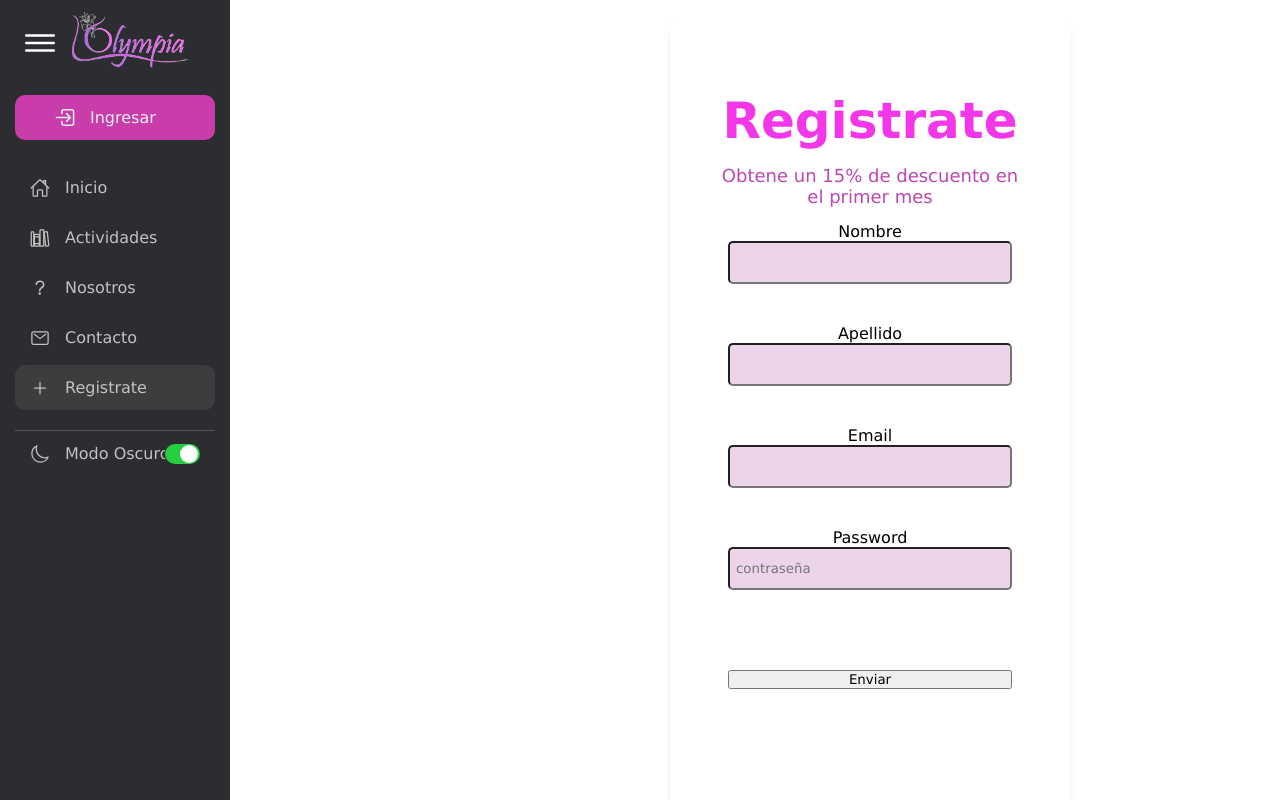
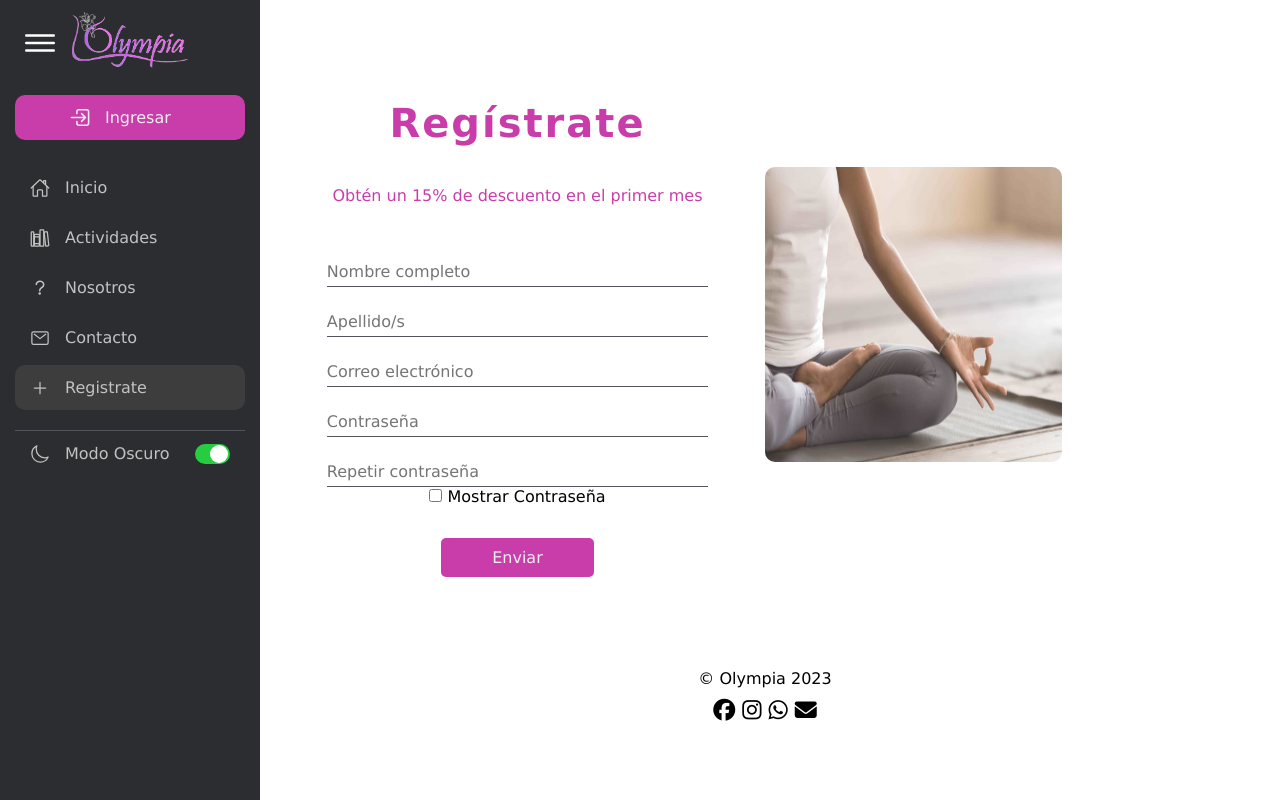
Before and after one commit to olympiaEquipo2/olympia, a plain HTML site: page registrarse.html in a window 1280 px wide. Both pictures are taken after a click on the element 190 px from the left and 453 px from the top of the page. Shown: the top 800 px of the page. Drawn offline with nearby package versions, Linux system fonts and the light colour scheme; no server answers; a web font is replaced by a local one.

Commit message:
actualizacion_231123

```diff
--- a/css/estilo_barra_lateral.css
+++ b/css/estilo_barra_lateral.css
@@ -1,50 +1,5 @@
-/*------Selector universal-------*/
-
-*   {
-    font-family: 'Lucida Sans', 'Lucida Sans Regular', 'Lucida Grande', 'Lucida Sans Unicode', Geneva, Verdana, sans-serif;
-    margin:0;
-    padding: 0;
-    box-sizing: 0;
-}
 
 /*----------Barra lateral-------------*/
-
-@import url('https://fonts.googleapis.com/css2?family=Playfair+Display:wght@400;500&display=swap'); /*Importamos fuentes*/
-:root{
-    --color-barra-lateral: rgb(255,255,255);
-    --color-texto:rgb(0,0,0);
-    --color-texto-menu:rgb(51, 51, 51);
-    --color-boton:rgb(201, 61, 171);
-    --color-boton-texto:rgb(255,255,255);
-    --color-menu-hover: rgb(219, 218, 218);
-    --color-boton-hover:rgb(224, 74, 192);
-    --color-menu-hover-texto: rgb(0,0,0);
-    --color-linea: rgb(173, 173, 173);
-    --color-switch-base: rgb(201,202,206);
-    --color-switch-circulo: rgb(241,241,241);
-    --color-scroll: rgb(0,0,0);
-    --color-scroll-hover: rgb(134,136,144);
-    --color-boton-login: rgb(119, 119, 119);
-}
-
-.modo-oscuro-activado{
-    --color-barra-lateral: rgb(44,45,49);
-    --color-texto:rgb(255,255,255);
-    --color-texto-menu:rgb(194, 194, 194);
-    --color-boton:rgb(201, 61, 171);
-    --color-boton-texto:rgb(238,238,238);
-    --color-boton-hover:rgb(224, 74, 192);
-    --color-menu-hover: rgb(61, 61, 61);
-    --color-menu-hover-texto: rgb(255, 255, 255);
-    --color-linea: rgb(85, 84, 94);
-    --color-switch-base: rgb(39,205,64);
-    --color-switch-circulo: rgb(255,255,255);
-    --color-scroll: rgb(255,255,255);
-    --color-scroll-hover: rgb(134,136,144);
-    --color-boton-login: rgb(151, 151, 151);
-}
-
-
 
 /*Menu*/
 .menu{
@@ -63,7 +18,6 @@
     top: 15px;
     z-index: 100;
 }
-
 
 .barra-lateral{
     position: fixed;
--- a/css/estilo_registro.css
+++ b/css/estilo_registro.css
@@ -1,50 +1,28 @@
-/*
-.container {
-        max-width: 600px;
-        padding: 20px;
-        background-color: #fff;
-        border-radius: 10px;
-        box-shadow: 0 2px 4px rgba(0, 0, 0, 0.1);
-        margin: auto;
-        text-align: center;
-    }
-
-h1 {
-    font-size: 2em;
-    margin-bottom: 10px;
+.form{
+    display: flex;
+    flex-direction: column;
+    justify-content:flex-start;
+    align-items: center;
+    align-content: center;
+    text-align: center;
 }
 
-p {
-    font-size: 1.2em;
-    color: #555;
-}
-*/
-
-
-*{
-    margin: 0;
-    padding: 0;
-    box-sizing: border-box;
+.form_title h1{
+    color: var(--color-boton);
+    text-align: center;
+    letter-spacing: 2px;
+    margin-top: 1em;
+    padding:1em;
+    font-size: 40px;
 }
 
-
-.form{
-    background-color: white;
-    margin: auto ;
-    width: 90%;
-    max-width: 400px;
-    padding: 4.5em 3em;
-    border-radius: 10px;
-    box-shadow: 0 5px 10px -5px rgb(0 0 0 /30%);
-    text-align: center;
-    margin-left: 400px;
-}
-
-.form_title{
-    font-size: 50px;
-    color: #f336e7;
-    margin-bottom: 15px;
-}
+.form_title p {
+        color: var(--color-texto-comentarios);
+        display: block;
+        font-size: 1em;
+        text-align: center;
+        padding-bottom:2em;
+    }
 
 .form_paragraph{
     font-size: 18px;
@@ -52,18 +30,22 @@ p {
     margin-bottom: 15px;
 }
 
-.form_container{
-
-    margin: 10px;
-    display: grid;
-    gap: 2.5em;
+.formContainer{
+    display: flex;
+    flex-direction: column;
+    justify-content:flex-start;
+    align-items: center;
+    border: none;
 }
 
 .form_input{
+    border: none;
+    border-bottom: var(--color-linea) 0.1em solid;
+    color: var(--color-linea);
     width: 100%;
-    padding: 12px 6px;
-    border-radius: 5px;
-    background-color: #ecd5eb;
+    font-size: 1em;
+    padding: 5px 0px;
+    margin-top: 20px;
 
 }
 
@@ -73,3 +55,55 @@ p {
     padding: 10px 0;
     border-radius: 5px;
 }
+
+button.enviar{
+    color:var(--color-boton-texto);
+    width: 50%;
+    padding:10px;
+    font-size: 1em;
+    font-weight: 500;
+    border: none;
+    border-radius: 5px;
+    background-color: var(--color-boton);
+    display:block;
+    margin: 2em auto ;
+    cursor:pointer;
+}
+
+button.enviar:hover{
+    background-color: rgb(224, 74, 192);
+}
+
+.imgContainer{
+    display: none;
+}
+
+@media (min-width: 500px) {
+
+}
+
+@media (min-width: 980px) {
+    #contacto{
+        display: flex;
+    }
+    .imgContainer {
+        display: flex;
+        width: 30%;
+        align-items: center;
+    }
+
+    .imgContainer img {
+        width: 100%;
+        height: 50%;
+        overflow: hidden;
+        border-radius: 10px;
+        opacity: 0.8;
+    }
+    .formContainer{
+        width:50%;
+    }
+
+    .formContainer button {
+        width: 40%;
+    }
+}
--- a/css/estilos_contacto.css
+++ b/css/estilos_contacto.css
@@ -1,48 +1,3 @@
-@import url('https://fonts.googleapis.com/css2?family=Playfair+Display:wght@400;500&display=swap');
-
-/*Importamos fuentes*/
-:root {
-    --color-barra-lateral: rgb(255, 255, 255);
-    --color-texto: rgb(0, 0, 0);
-    --color-texto-menu: rgb(51, 51, 51);
-    --color-boton: #CC6AD9;
-    --color-boton-texto: rgb(255, 255, 255);
-    --color-menu-hover: rgb(219, 218, 218);
-    --color-boton-hover: #e588f1;
-    --color-menu-hover-texto: rgb(0, 0, 0);
-    --color-linea: rgb(173, 173, 173);
-    --color-switch-base: rgb(201, 202, 206);
-    --color-switch-circulo: rgb(241, 241, 241);
-    --color-scroll: rgb(0, 0, 0);
-    --color-scroll-hover: rgb(134, 136, 144);
-    --color-boton-login: rgb(119, 119, 119);
-}
-
-.modo-oscuro-activado {
-    --color-barra-lateral: rgb(44, 45, 49);
-    --color-texto: rgb(255, 255, 255);
-    --color-texto-menu: rgb(194, 194, 194);
-    --color-boton: #CC6AD9;
-    --color-boton-texto: rgb(238, 238, 238);
-    --color-boton-hover: #e588f1;
-    --color-menu-hover: rgb(61, 61, 61);
-    --color-menu-hover-texto: rgb(0, 0, 0);
-    --color-linea: rgb(85, 84, 94);
-    --color-switch-base: rgb(39, 205, 64);
-    --color-switch-circulo: rgb(255, 255, 255);
-    --color-scroll: rgb(255, 255, 255);
-    --color-scroll-hover: rgb(134, 136, 144);
-    --color-boton-login: rgb(151, 151, 151);
-}
-
-/*Selector universal*/
-* {
-    margin: 0;
-    padding: 0;
-    box-sizing: 0;
-    font-family: 'Playfair Display', serif;
-}
-
 body {
     height: 100vh;
     width: 100%;
@@ -55,62 +10,54 @@ body {
 
 }
 .formContainer{
-
     display: flex;
     flex-direction: column;
     justify-content:flex-start;
     align-items: center;
+}
 
-
-
-
-
-}
 .formContainer form {
     width: 80%;
     margin:5px;
     max-width: 450px;
-
-
-
 }
 
 .encabezadoFormContacto h1{
     color: var(--color-boton);
     text-align: center;
     letter-spacing: 2px;
-    margin-top: 2em;
+    margin-top: 1em;
     padding:1em;
+    font-size: 40px;
+}
 
-
-}
 .encabezadoFormContacto p {
     display:none;
-
 }
 
-
-
-
 .formContainer input {
-
     border: none;
     border-bottom: var(--color-linea) 0.1em solid;
     color: var(--color-linea);
     width: 100%;
     font-size: 1em;
     padding: 5px 0px;
+    margin-top: 20px;
 
 }
 
 .formContainer textarea{
     border:none;
+    min-height: 30px;
     height:120px;
     border-bottom: var(--color-linea) 0.1em solid;
     color: var(--color-linea);
     width: 100%;
     font-size: 1em;
     padding: 5px 0px;
+    margin-top: 20px;
+    resize: vertical;
+    overflow: hidden;
 }
 
 .formContainer button{
@@ -127,13 +74,18 @@ display:none;
     cursor:pointer;
 
 }
+
+.formContainer button:hover{
+    background-color: var(--color-boton-hover);
+}
+
 .imgContainer{
    display:none;
 }
 @media (min-width: 500px) {
     .encabezadoFormContacto p {
+        color: var(--color-texto-comentarios);
         display: block;
-            color:#e588f1;
         font-size: 0.75em;
         text-align: center;
         padding-bottom:2em;
@@ -144,14 +96,17 @@ display:none;
         display: flex;
     }
     .imgContainer {
-        display: inline;
-            width: 50%;
+        display: flex;
+        width: 30%;
+        align-items: center;
     }
 
     .imgContainer img {
         width: 100%;
-            height: 100vh;
+        height: 50%;
         overflow: hidden;
+        border-radius: 10px;
+        opacity: 0.8;
     }
     .formContainer{
         width:50%;
--- /dev/null
+++ b/css/fuentesycolores.css
@@ -0,0 +1,44 @@
+/*------Selector universal-------*/
+
+*   {
+    font-family: 'Lucida Sans', 'Lucida Sans Regular', 'Lucida Grande', 'Lucida Sans Unicode', Geneva, Verdana, sans-serif;
+    margin:0;
+    padding: 0;
+    box-sizing: 0;
+}
+
+@import url('https://fonts.googleapis.com/css2?family=Playfair+Display:wght@400;500&display=swap'); /*Importamos fuentes*/
+:root{
+    --color-barra-lateral: rgb(255,255,255);
+    --color-texto:rgb(0,0,0);
+    --color-texto-menu:rgb(51, 51, 51);
+    --color-texto-comentarios:rgb(201, 61, 171);
+    --color-boton:rgb(201, 61, 171);
+    --color-boton-texto:rgb(255,255,255);
+    --color-menu-hover: rgb(219, 218, 218);
+    --color-boton-hover:rgb(224, 74, 192);
+    --color-menu-hover-texto: rgb(0,0,0);
+    --color-linea: rgb(173, 173, 173);
+    --color-switch-base: rgb(201,202,206);
+    --color-switch-circulo: rgb(241,241,241);
+    --color-scroll: rgb(0,0,0);
+    --color-scroll-hover: rgb(134,136,144);
+    --color-boton-login: rgb(119, 119, 119);
+}
+
+.modo-oscuro-activado{
+    --color-barra-lateral: rgb(44,45,49);
+    --color-texto:rgb(255,255,255);
+    --color-texto-menu:rgb(194, 194, 194);
+    --color-boton:rgb(201, 61, 171);
+    --color-boton-texto:rgb(238,238,238);
+    --color-boton-hover:rgb(224, 74, 192);
+    --color-menu-hover: rgb(61, 61, 61);
+    --color-menu-hover-texto: rgb(255, 255, 255);
+    --color-linea: rgb(85, 84, 94);
+    --color-switch-base: rgb(39,205,64);
+    --color-switch-circulo: rgb(255,255,255);
+    --color-scroll: rgb(255,255,255);
+    --color-scroll-hover: rgb(134,136,144);
+    --color-boton-login: rgb(151, 151, 151);
+}
--- a/js/formspreeContacto.js
+++ b/js/formspreeContacto.js
@@ -1,7 +1,5 @@
-  var form = document.getElementById("formContacto");
-
-
-    async function handleSubmit(event) {
+var form = document.getElementById("formContacto");
+      async function handleSubmit(event) {
       event.preventDefault();
 
       var status = document.getElementById("form-status");
--- /dev/null
+++ b/js/formspreeRegistro.js
@@ -0,0 +1,95 @@
+/*
+var nombre = document.getElementById("name");
+var apellido = document.getElementById("adress");
+var email = document.getElementById("email");
+//var password = document.getElementById("password");
+
+
+function validarContraseña(){
+    const password =
+    document.getElementById("password").value;
+    const regex = /^(?=.*\d)(?=.*[a-z])(?=.*[A-Z]).{8,}$/;
+
+    const mensajeError=
+    document.getElementById("mensajeError");
+
+
+    if (regex.test(password)) {
+        mensajeError.textContent="";
+    } else {
+        alert("La contraseña debe contener al menos 8 caracteres, una letra mayúscula, una letra minúscula y un número.");
+    }
+
+
+}
+*/
+// Obtener el formulario y el mensaje de error por su ID
+const form = document.getElementById('registroForm');
+const mensajeError = document.getElementById('mensajeError');
+
+// Agregar un evento al formulario cuando se envíe
+form.addEventListener('submit', function (event) {
+    // Prevenir el comportamiento predeterminado de envío del formulario
+    event.preventDefault();
+
+    // Obtener los valores de las contraseñas desde los campos de contraseña
+    const password1 = document.getElementById('password1').value;
+    const password2 = document.getElementById('password2').value;
+
+    // Verificar si las contraseñas no coinciden
+    if (password1 !== password2) {
+        // Mostrar un mensaje de error si las contraseñas no coinciden
+        mensajeError.textContent = 'Las contraseñas no coinciden';
+    } else {
+        // Las contraseñas coinciden, proceder a enviar el formulario
+
+        // Obtener el elemento para mostrar el estado del formulario
+        const status = document.getElementById('form-status');
+
+        // Obtener los datos del formulario para enviar
+        const formData = new FormData(form);
+
+        // URL proporcionada por Formspree para enviar el formulario
+        const url = 'https://formspree.io/f/mwkdaajv';
+
+        // Enviar el formulario utilizando la función fetch
+        fetch(url, {
+            method: 'POST',
+            body: formData,
+            headers: {
+                'Accept': 'application/json'
+            }
+        })
+        .then(response => {
+            // Si se envía correctamente, mostrar un mensaje de agradecimiento y restablecer el formulario
+            status.innerHTML = '¡Gracias por registrarte!';
+            form.reset();
+        })
+        .catch(error => {
+            // Si hay algún error al enviar el formulario, mostrar un mensaje de error
+            status.innerHTML = 'Hubo un problema al enviar el formulario.';
+        });
+    }
+});
+
+function mostrarContrasena() {
+    // Obtener los elementos de los campos de contraseña
+    var passwordInput1 = document.getElementById("password1");
+    var passwordInput2 = document.getElementById("password2");
+
+    // Comprobar si el tipo de entrada es "password"
+    // Si es "password", cambiarlo a "text" para mostrar la contraseña
+    // Si no es "password", cambiarlo de vuelta a "password" para ocultar la contraseña
+    if (passwordInput1.type === "password") {
+        passwordInput1.type = "text";
+    } else {
+        passwordInput1.type = "password";
+    }
+
+    // Realizar lo mismo para el segundo campo de contraseña (passwordInput2)
+    if (passwordInput2.type === "password") {
+        passwordInput2.type = "text";
+    } else {
+        passwordInput2.type = "password";
+    }
+}
--- /dev/null
+++ b/js/validacionRegistro.js
@@ -0,0 +1,37 @@
+function validarRegistro(){
+
+
+    let nombre = document.getElementById("nombre");
+    let apellido = document.getElementById("apellido");
+    let email = document.getElementById('email');
+    if(nombre.value == ""){
+        alert('Por favor escriba su nombre entre 2 y 50 caracteres');
+        nombre.focus();
+        return
+    }else if(nombre.value.length<2 || nombre.value.length>50){
+        alert('Por favor el nombre debe tener entre 2 y 50 letras')
+        nombre.focus();
+        return
+        }
+
+    if(apellido.value == ""){
+        alert('Por favor escriba su/s apellido/s entre 2 y 50 caracteres');
+        nombre.focus();
+        return
+    }else if(apellido.value.length<2 || apellido.value.length>50){
+        alert('Por favor el nombre debe tener entre 2 y 50 letras')
+        nombre.focus();
+        return
+    }
+
+
+    if(!email.value.includes('@') || !email.value.includes('.') || email.value==''){
+        alert('Ingrese un correo electronico valido');
+        email.focus();
+        return
+    }
+
+    if(mensaje.value.length == ''){
+    alert('Por favor escriba un mensaje')
+    }
+}
--- a/registrarse.html
+++ b/registrarse.html
@@ -4,7 +4,7 @@
 <head>
     <meta charset="UTF-8">
     <meta name="viewport" content="width=device-width, initial-scale=1.0">
-    <link rel="shortcut icon" href="imagenes/minilogo.png" type="image/x-icon">
+    <link rel="shortcut icon" href="../imagenes/minilogo.png" type="image/x-icon">
     <link
         href="https://fonts.googleapis.com/css2?family=Sedgwick+Ave+Display&family=Ubuntu:ital,wght@0,300;0,700;1,300;1,700&display=swap"
         rel="stylesheet">
@@ -13,6 +13,7 @@
     <link rel="stylesheet" href="css/estilo_barra_lateral.css">
     <link rel="stylesheet" href="css/estilo_footer.css">
     <link rel="stylesheet" href="css/estilo_registro.css">
+    <link rel="stylesheet" href="css/fuentesycolores.css">
     <script src="https://kit.fontawesome.com/4c9feabc71.js" crossorigin="anonymous"></script>
     <title>Registrate</title>
 </head>
@@ -27,7 +28,7 @@
             <div class="barra-lateral-activar">
                 <div class="nombre-pagina barra-lateral-activar">
                     <ion-icon name="menu-outline" class="barra-lateral-activar"></ion-icon>
-                    <span><a href="index.html"><img src="imagenes/logo.png" alt="" width="20px" height="60px"></a></span>
+                    <span><a href="index.html"><img src="../imagenes/logo.png" alt="" width="20px" height="60px"></a></span>
                 </div>
                 <button class="boton-ingresar" onclick="window.location.href='registrarse.html'">
                     <ion-icon name="log-in-outline"></ion-icon>
@@ -86,12 +87,6 @@
         </div>
     </header>
 
-
-
-
-
-
-<body>
     <main>
     <!--
         <script  type = "module"  src = "https://unpkg.com/ionicons@7.1.0/dist/ionicons/ionicons.esm.js" > </script>
@@ -107,49 +102,47 @@
         <script src="js/script.js"></script>
         <section id="contacto">
             <article class="formContainer">
-            <div class="encabezadoFormContacto">
-
+                <form class="form" id="registroForm">
+                    <div class="form_title">
+                        <h1 >Regístrate</h1>
+                        <p>Obtén un 15% de descuento en el primer mes</p>
                     </div>
-
-            <form  class="form">
-                <h2 class="form_title">Registrate</h2>
-                <p class="form_paragraph">Obtene un 15% de descuento en el primer mes</p>
-
                     <div class="form_container">
                         <div class="form_group">
-                        <label for="name" class="form_label">Nombre</label>
-                        <input type="text" id="name" class="form_input" placeholder=" ">
+                            <input type="text" id="nombre" class="form_input" placeholder="Nombre completo">
                             <span class="form_line"></span>
                         </div>
 
                         <div class="form_group">
-                        <label for="adress" class="form_label">Apellido</label>
-                        <input type="text" id="adress" class="form_input" placeholder=" ">
+                            <input type="text" id="apellido" class="form_input" placeholder="Apellido/s">
                             <span class="form_line"></span>
                         </div>
 
                         <div class="form_group">
-                        <label for="name" class="form_label">Email</label>
-                        <input type="text" id="email" class="form_input" placeholder=" ">
+                            <input type="text" id="email" class="form_input" placeholder="Correo electrónico">
                             <span class="form_line"></span>
                         </div>
 
                         <div class="form_group">
-                        <label for="password" class="form_label">Password</label>
-                        <input type="text" id="password" class="form_input" placeholder="contraseña">
-
+                            <input type="password" id="password1" class="form_input" placeholder="Contraseña">
                             <span class="form_line"></span>
                         </div>
-
+                        <div class="form_group">
+                            <input type="password" id="password2" class="form_input" placeholder="Repetir contraseña" >
+                            <input type="checkbox" id="mostrar" onclick="mostrarContrasena()">
+                            <label for="mostrar">Mostrar Contraseña</label>
+                            <span class="form_line"></span>
+                        </div>
                     <p id="mensajeError" style="color: red;"></p>
-
-
-
-              <button type="submit" onclick="validarFormulario()">Enviar</button>
+                    <button class="enviar" type="submit" onclick="validarRegistro()">Enviar</button>
                     <p id="form-status"></p>
+                    </div>
                 </form>
             </article>
-
+            <article class="imgContainer">
+                <img src="./imagenes/Yoga02.jpg" alt="" />
+                <div class="degradado"></div>
+            </article>
         </section>
     <footer class="contenedor_pie">
         <div>
@@ -162,6 +155,9 @@
             <a href="#"><i class="fas fa-envelope" title="Correo Electronico"></i></a>
         </div>
     </footer>
+    <script src="./js/formspreeRegistro.js"></script>
+    <script src="./js/validacionRegistro.js"></script>
 </main>
+
 </body>
 </html>
```
Also changed, not shown: actividades.html (+3 -2 lines), contacto.html (+6 -8 lines), css/estilos_index.css (+13 -11 lines), index.html (+7 -6 lines), js/app.js (deleted, +0 -24 lines), js/script.js (+0 -16 lines), nosotros.html (+3 -1 lines). Lines whose indentation alone changed are shown as unchanged.
